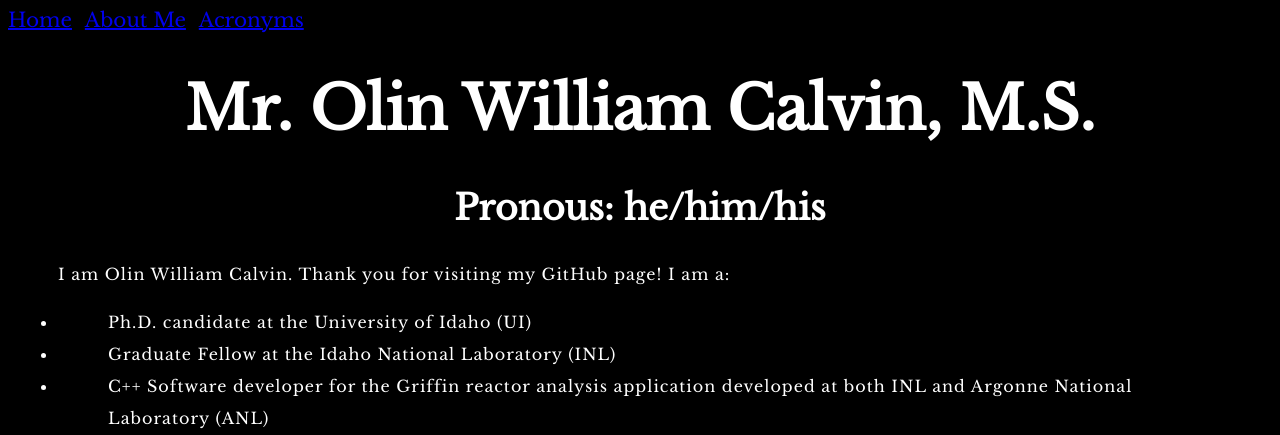
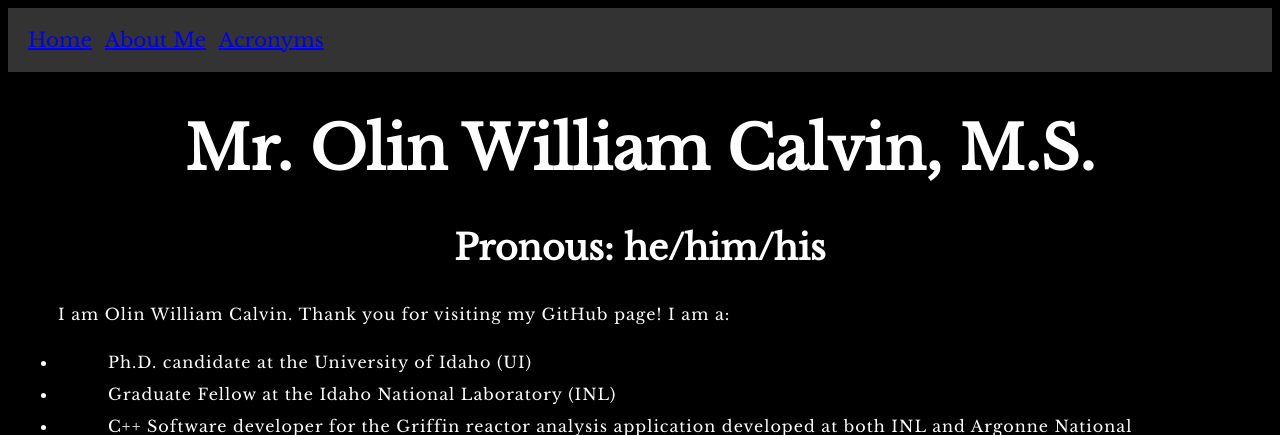
Before and after one commit to olinwc/olinwc.github.io, a PHP site: page / in a window 1280 px wide. Shown: the top 435 px of the page. Run offline with PHP 8.4, Linux system fonts and the light colour scheme.

Commit message:
Change header color

```diff
--- a/styles/style.css
+++ b/styles/style.css
@@ -1,6 +1,12 @@
 html {
   font-size: 10px; /* px means "pixels": the base font size is now 10 pixels high */
   font-family: 'Libre Baskerville', serif; /* this should be the rest of the output you got from Google Fonts */
+}
+
+header {
+	background-color: #333;
+	color: white;
+  padding: 20px;
 }
 
 nav {
```
